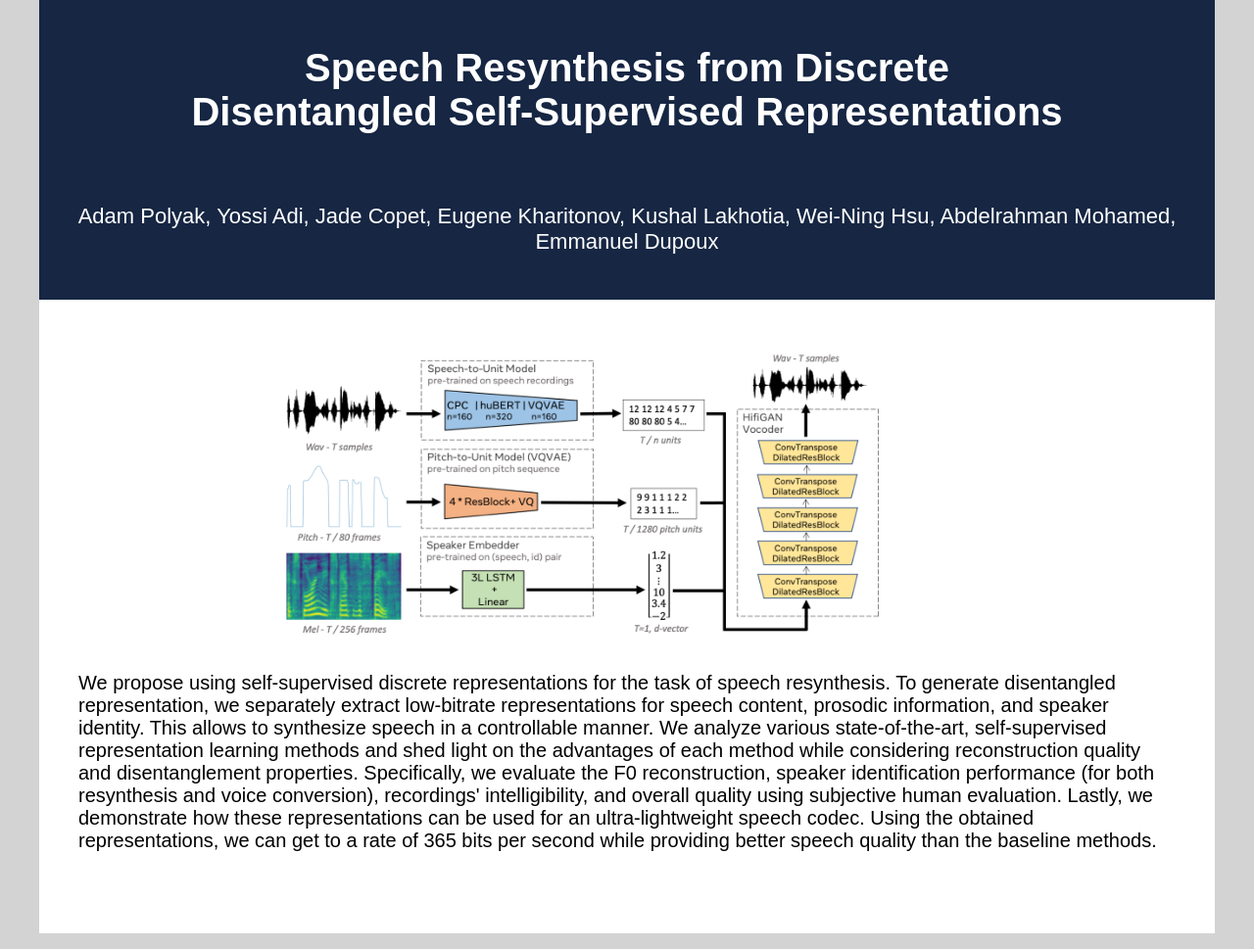
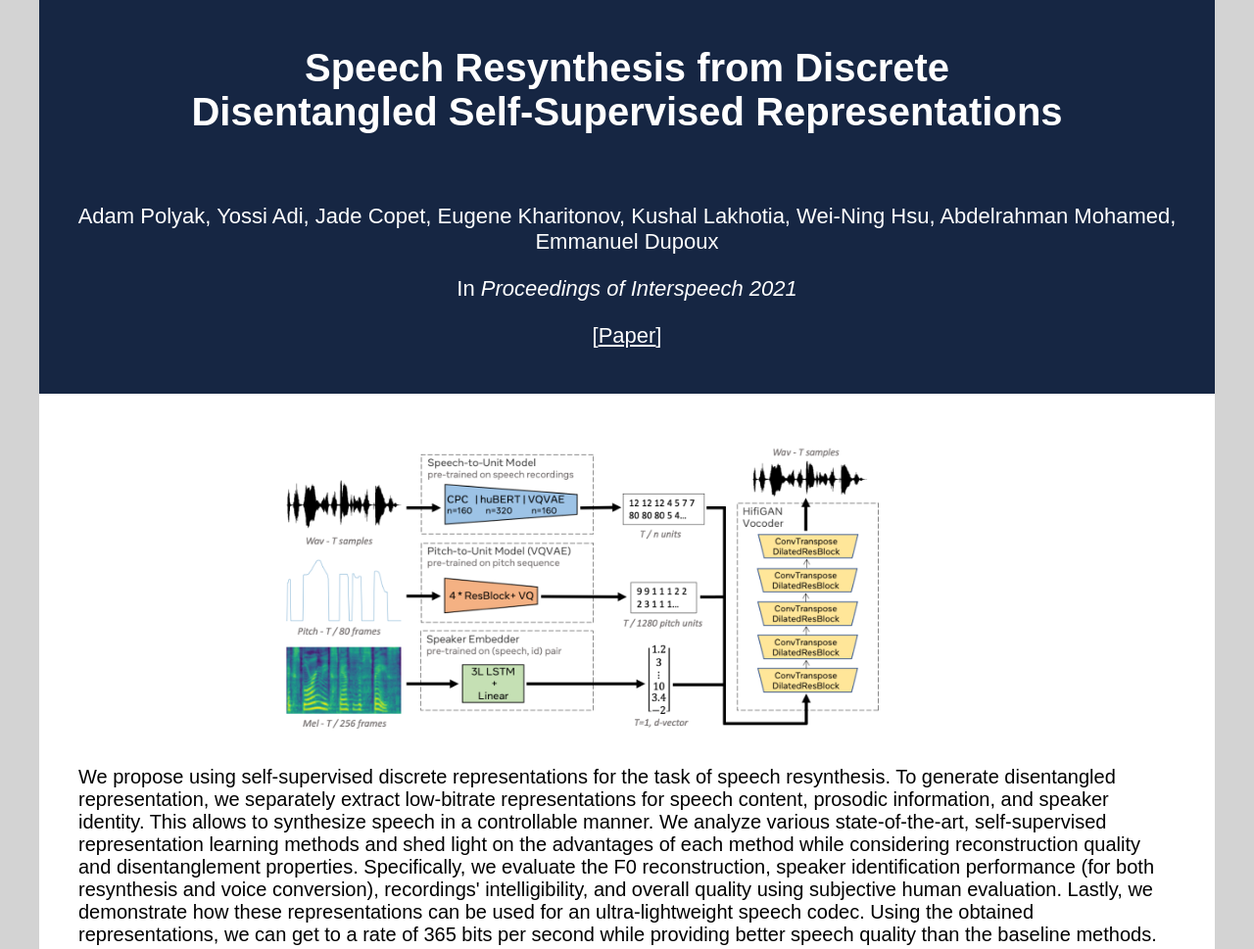
Before and after one commit to speechbot/speechbot.github.io, a plain HTML site: page resynthesis/index.html in a window 1280 px wide. Shown: the top 969 px of the page at 98% size. Drawn offline with Linux system fonts and the light colour scheme; no server answers.

Commit message:
Added reference to resynth ArXiv paper

```diff
--- a/resynthesis/index.html
+++ b/resynthesis/index.html
@@ -13,6 +13,11 @@
         <br>
         <p>
             Adam Polyak, Yossi Adi, Jade Copet, Eugene Kharitonov, Kushal Lakhotia, Wei-Ning Hsu, Abdelrahman Mohamed, Emmanuel Dupoux
+      </p>
+       <p>In <i>Proceedings of Interspeech 2021</i>
+      </p>
+       <p>
+            [<a href="https://arxiv.org/abs/2104.00355">Paper</a>]
         </p>
     </div>
 </div>
```
